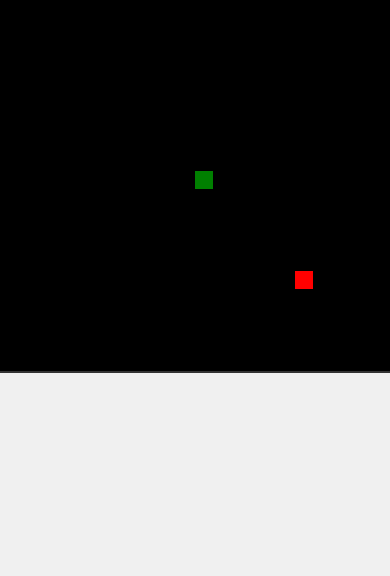
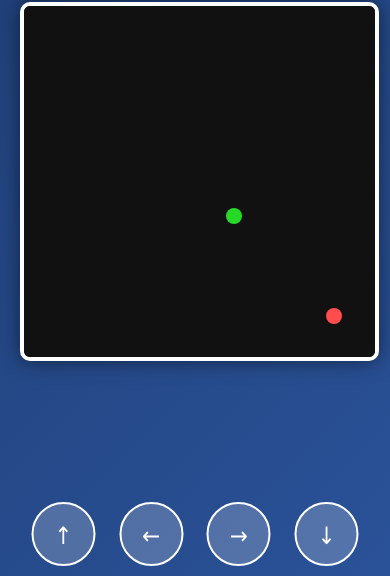
Before and after one commit to stefanb2627/snake, a plain HTML site: page index.html in a window 390 px wide. Shown: the part 268-844 px from the top of the page. Drawn offline with Linux system fonts and the light colour scheme.

Commit message:
Update index.html

```diff
--- a/index.html
+++ b/index.html
@@ -2,28 +2,42 @@
 <html lang="en">
 <head>
   <meta charset="UTF-8">
-  <meta name="viewport" content="width=device-width, initial-scale=1.0">
+  <meta name="viewport" content="width=device-width, initial-scale=1.0, maximum-scale=1.0, user-scalable=no">
   <title>Snake Game</title>
   <style>
     body {
+      margin: 0;
+      height: 100vh;
       display: flex;
       justify-content: center;
       align-items: center;
-      height: 100vh;
-      margin: 0;
-      background-color: #f0f0f0;
-      font-family: Arial, sans-serif;
+      background: linear-gradient(135deg, #1e3c72, #2a5298);
+      font-family: 'Segoe UI', Tahoma, Geneva, Verdana, sans-serif;
+      overflow: hidden;
+      touch-action: none; /* Prevent default touch behaviors */
     }
     #gameContainer {
       text-align: center;
+      position: relative;
+      width: 90vw;
+      max-width: 600px;
     }
-    canvas {
-      border: 2px solid #333;
-      background-color: #000;
+    #gameCanvas {
+      border: 4px solid #ffffff;
+      border-radius: 10px;
+      box-shadow: 0 0 20px rgba(0, 0, 0, 0.5);
+      background-color: #111;
+      width: 100%;
+      height: 90vw;
+      max-width: 600px;
+      max-height: 600px;
+      touch-action: none; /* Ensure canvas doesn't trigger unwanted gestures */
     }
     #score {
-      font-size: 24px;
-      margin-bottom: 10px;
+      font-size: 2rem;
+      color: #fff;
+      margin-bottom: 1rem;
+      text-shadow: 0 0 5px rgba(0, 0, 0, 0.7);
     }
     #gameOver {
       display: none;
@@ -31,38 +45,89 @@
       top: 50%;
       left: 50%;
       transform: translate(-50%, -50%);
-      background-color: rgba(0, 0, 0, 0.8);
-      color: white;
-      padding: 20px;
-      border-radius: 10px;
+      background: rgba(0, 0, 0, 0.9);
+      color: #fff;
+      padding: 2rem;
+      border-radius: 15px;
+      box-shadow: 0 0 20px rgba(0, 0, 0, 0.8);
       text-align: center;
+      width: 80%;
+      max-width: 400px;
+      z-index: 10;
     }
     #gameOver h2 {
-      margin: 0 0 10px;
+      margin: 0 0 1rem;
+      font-size: 2.5rem;
+      color: #ff4d4d;
+    }
+    #gameOver p {
+      font-size: 1.5rem;
+      margin: 0.5rem 0;
     }
     #gameOver button {
-      padding: 10px 20px;
-      font-size: 16px;
+      padding: 0.8rem 1.5rem;
+      font-size: 1.2rem;
       cursor: pointer;
-      background-color: #4CAF50;
-      color: white;
+      background: linear-gradient(to right, #4CAF50, #66BB6A);
+      color: #fff;
       border: none;
-      border-radius: 5px;
+      border-radius: 8px;
+      transition: transform 0.2s;
     }
     #gameOver button:hover {
-      background-color: #45a049;
+      transform: scale(1.05);
+    }
+    #controls {
+      position: fixed;
+      bottom: 10px;
+      left: 50%;
+      transform: translateX(-50%);
+      display: flex;
+      justify-content: space-around;
+      width: 90%;
+      max-width: 400px;
+      z-index: 5;
+    }
+    .control-btn {
+      background: rgba(255, 255, 255, 0.2);
+      border: 2px solid #fff;
+      border-radius: 50%;
+      width: 60px;
+      height: 60px;
+      display: flex;
+      align-items: center;
+      justify-content: center;
+      color: #fff;
+      font-size: 1.5rem;
+      cursor: pointer;
+      user-select: none;
+      touch-action: manipulation; /* Prevent scrolling on touch */
+    }
+    .control-btn:active {
+      background: rgba(255, 255, 255, 0.4);
+    }
+    @media (min-width: 600px) {
+      #controls {
+        display: none; /* Hide touch controls on desktop */
+      }
     }
   </style>
 </head>
 <body>
 <div id="gameContainer">
   <div id="score">Score: 0</div>
-  <canvas id="gameCanvas" width="400" height="400"></canvas>
+  <canvas id="gameCanvas"></canvas>
   <div id="gameOver">
     <h2>Game Over!</h2>
     <p>Final Score: <span id="finalScore"></span></p>
     <button onclick="restartGame()">Restart</button>
   </div>
+</div>
+<div id="controls">
+  <div class="control-btn" ontouchstart="moveSnake('up')" ontouchend="preventDefault(event)">↑</div>
+  <div class="control-btn" ontouchstart="moveSnake('left')" ontouchend="preventDefault(event)">←</div>
+  <div class="control-btn" ontouchstart="moveSnake('right')" ontouchend="preventDefault(event)">→</div>
+  <div class="control-btn" ontouchstart="moveSnake('down')" ontouchend="preventDefault(event)">↓</div>
 </div>
 
 <script>
@@ -72,12 +137,15 @@
   const gameOverScreen = document.getElementById('gameOver');
   const finalScoreDisplay = document.getElementById('finalScore');
 
+  // Dynamically set canvas size
+  const canvasSize = Math.min(window.innerWidth * 0.9, window.innerHeight * 0.7, 600);
+  canvas.width = canvasSize;
+  canvas.height = canvasSize;
+
   const gridSize = 20;
   const tileCount = canvas.width / gridSize;
 
-  let snake = [
-    { x: 10, y: 10 },
-  ];
+  let snake = [{ x: 10, y: 10 }];
   let food = { x: 15, y: 15 };
   let dx = 0;
   let dy = 0;
@@ -105,6 +173,28 @@
     }
   }
 
+  function moveSnake(direction) {
+    if (isGameOver) return;
+    switch (direction) {
+      case 'up':
+        if (dy !== 1) { dx = 0; dy = -1; }
+        break;
+      case 'down':
+        if (dy !== -1) { dx = 0; dy = 1; }
+        break;
+      case 'left':
+        if (dx !== 1) { dx = -1; dy = 0; }
+        break;
+      case 'right':
+        if (dx !== -1) { dx = 1; dy = 0; }
+        break;
+    }
+  }
+
+  function preventDefault(e) {
+    e.preventDefault();
+  }
+
   function drawGame() {
     if (isGameOver) return;
 
@@ -128,24 +218,40 @@
     }
 
     // Clear canvas
-    ctx.fillStyle = 'black';
+    ctx.fillStyle = '#111';
     ctx.fillRect(0, 0, canvas.width, canvas.height);
 
-    // Draw snake
-    ctx.fillStyle = 'green';
-    snake.forEach(segment => {
-      ctx.fillRect(segment.x * gridSize, segment.y * gridSize, gridSize - 2, gridSize - 2);
+    // Draw snake with gradient
+    ctx.fillStyle = 'lime';
+    snake.forEach((segment, index) => {
+      ctx.fillStyle = `hsl(${120 - index * 2}, 70%, 50%)`;
+      ctx.beginPath();
+      ctx.arc(
+        segment.x * gridSize + gridSize / 2,
+        segment.y * gridSize + gridSize / 2,
+        gridSize / 2 - 2,
+        0,
+        Math.PI * 2
+      );
+      ctx.fill();
     });
 
     // Draw food
-    ctx.fillStyle = 'red';
-    ctx.fillRect(food.x * gridSize, food.y * gridSize, gridSize - 2, gridSize - 2);
+    ctx.fillStyle = '#ff4d4d';
+    ctx.beginPath();
+    ctx.arc(
+      food.x * gridSize + gridSize / 2,
+      food.y * gridSize + gridSize / 2,
+      gridSize / 2 - 2,
+      0,
+      Math.PI * 2
+    );
+    ctx.fill();
   }
 
   function generateFood() {
     food.x = Math.floor(Math.random() * tileCount);
     food.y = Math.floor(Math.random() * tileCount);
-    // Ensure food doesn't spawn on snake
     if (snake.some(segment => segment.x === food.x && segment.y === food.y)) {
       generateFood();
     }
@@ -176,6 +282,13 @@
 
   // Start game
   gameLoop = setInterval(drawGame, 100);
+
+  // Handle window resize
+  window.addEventListener('resize', () => {
+    const newSize = Math.min(window.innerWidth * 0.9, window.innerHeight * 0.7, 600);
+    canvas.width = newSize;
+    canvas.height = newSize;
+  });
 </script>
 </body>
 </html>
```
